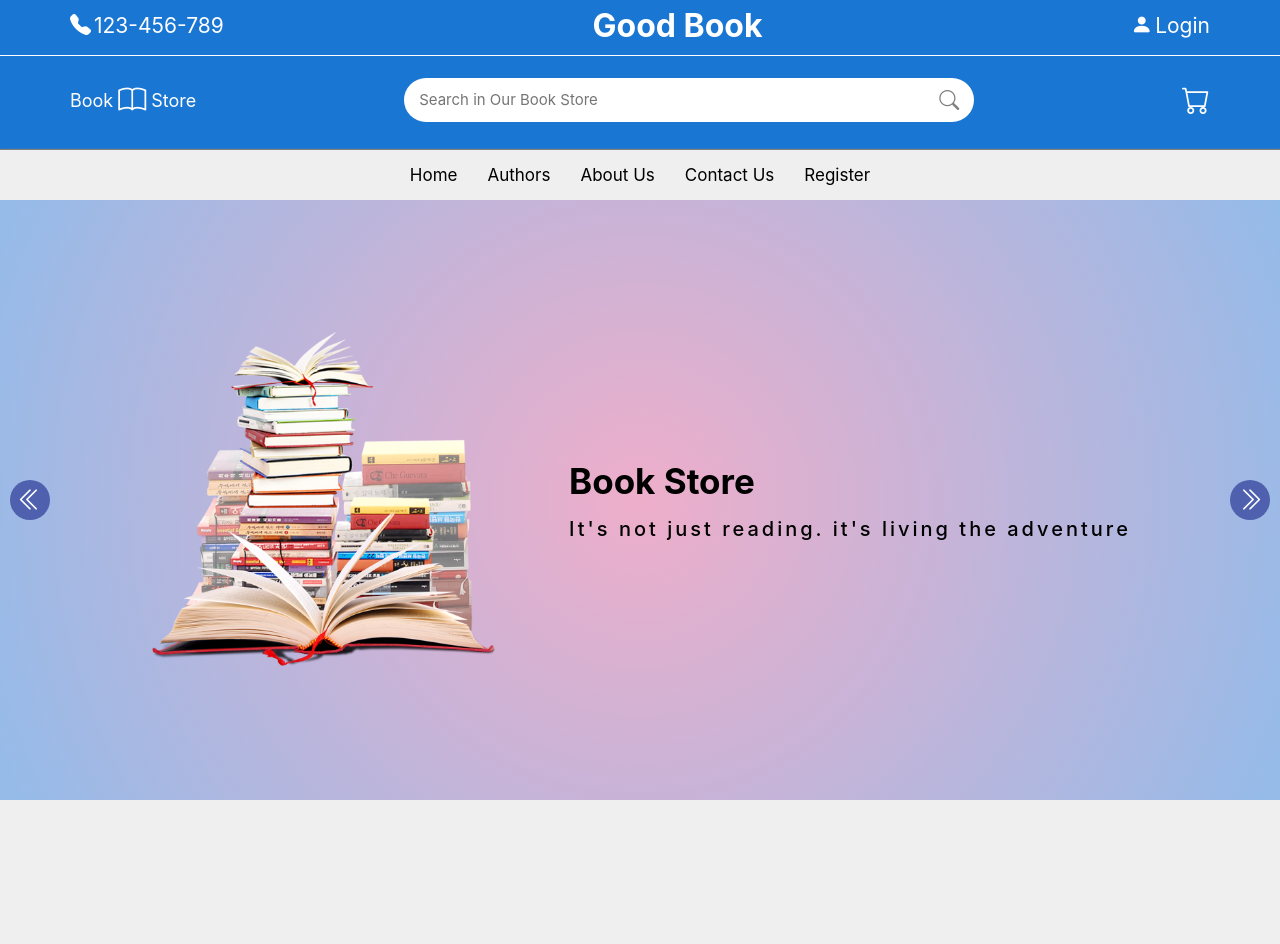
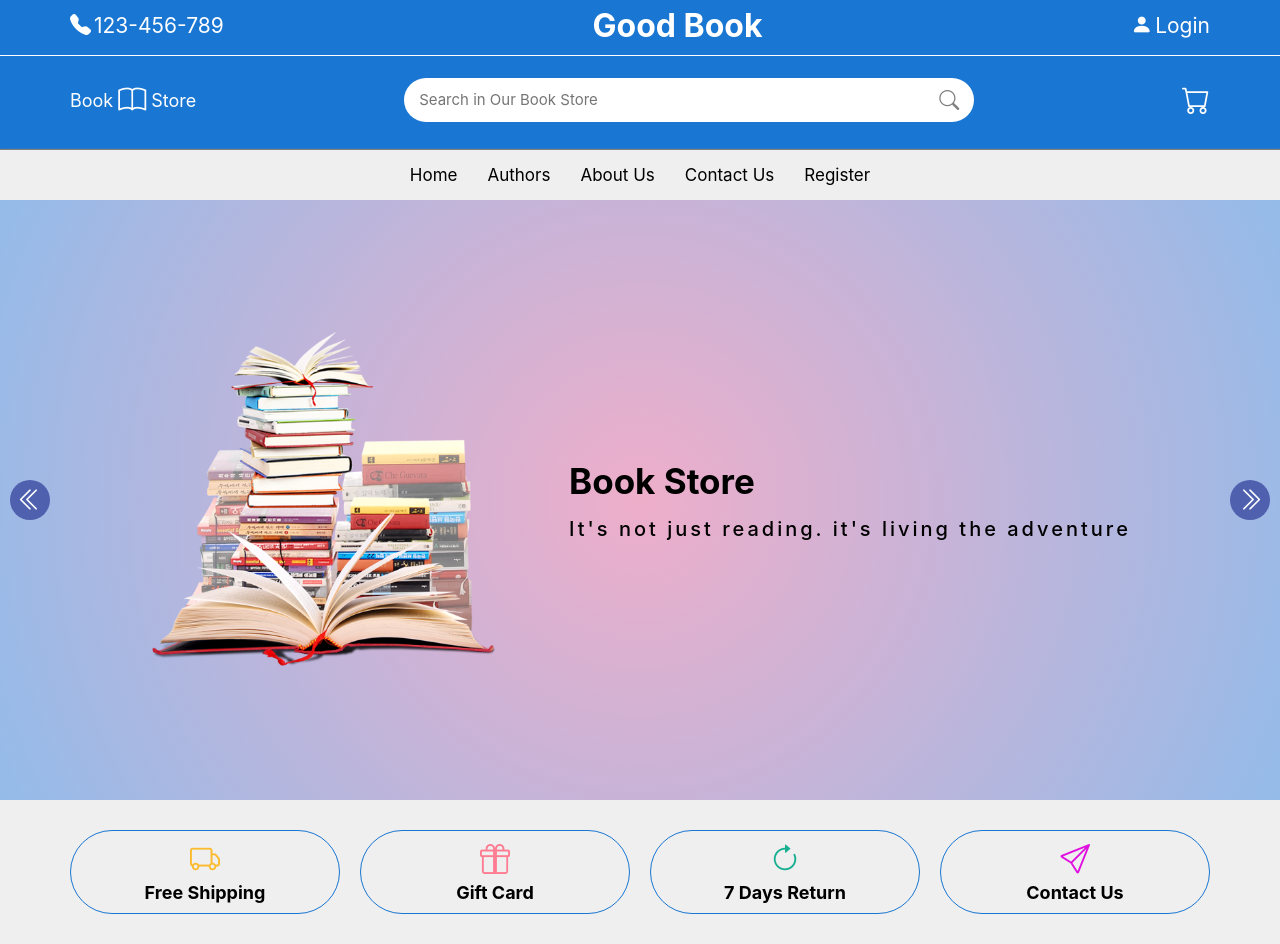
Before and after one commit to rawanzaree-dev/Good_Book, a React (Create React App) app: page / in a window 1280 px wide. Before the commit the page ends 800 px from the top, so only its background shows below. Built offline with nearby package versions, Linux system fonts and the light colour scheme; the HTML template or start-up script is replaced by a standard one.

Commit message:
Created Services Section

```diff
--- a/src/App.js
+++ b/src/App.js
@@ -1,4 +1,5 @@
 import Header from "./components/header/Header";
+import Services from "./components/Services/Services";
 import Slider from "./components/Slider/Slider";
 
 function App() {
@@ -6,6 +7,7 @@ function App() {
     <div className="App">
       <Header />
       <Slider />
+      <Services />
     </div>
   );
 }
--- /dev/null
+++ b/src/components/Services/Services.jsx
@@ -0,0 +1,25 @@
+import "./services.css";
+
+export default function Services() {
+  return (
+    <div className="services">
+      <div className="container">
+        <div className="item">
+          <i className="bi bi-truck" style={{color: "#FCBB2E"}}></i>
+          Free Shipping
+        </div>
+        <div className="item">
+          <i className="bi bi-gift" style={{color: "#ff7c92"}}></i>
+          Gift Card
+        </div>
+        <div className="item">
+          <i className="bi bi-arrow-clockwise" style={{color: "#18af91"}}></i>7 Days Return
+        </div>
+        <div className="item">
+          <i className="bi bi-send" style={{color: "#df0fdf"}}></i>
+          Contact Us
+        </div>
+      </div>
+    </div>
+  );
+}
--- /dev/null
+++ b/src/components/Services/services.css
@@ -0,0 +1,32 @@
+.services {
+  padding-block: 30px;
+}
+.services .container {
+  display: grid;
+  grid-template-columns: repeat(auto-fill, minmax(250px, 1fr));
+  gap: 20px;
+}
+.services .container .item {
+  display: flex;
+  flex-direction: column;
+  align-items: center;
+  gap: 5px;
+  font-weight: 700;
+  font-size: 18px;
+  border: 1px solid var(--primary-color);
+  border-radius: 50px;
+  padding-block: 10px;
+}
+.services .container .item i {
+  font-size: 30px;
+}
+
+@media (max-width: 767px) {
+  .services .container .item {
+    font-size: 15px;
+    padding-block: 5px;
+  }
+  .services .container .item i {
+    font-size: 25px;
+  }
+}
```
